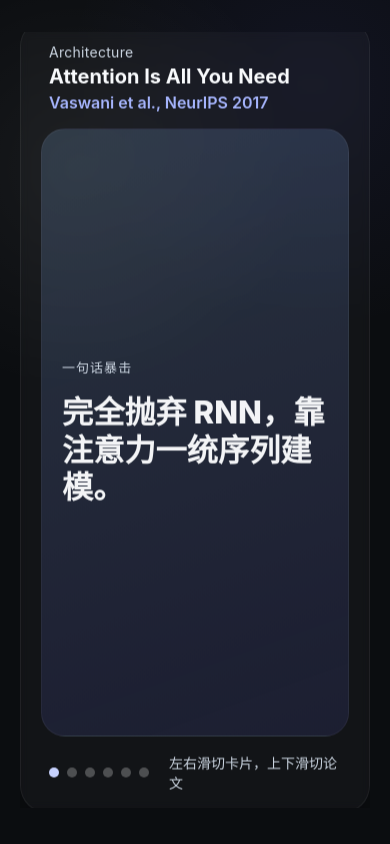
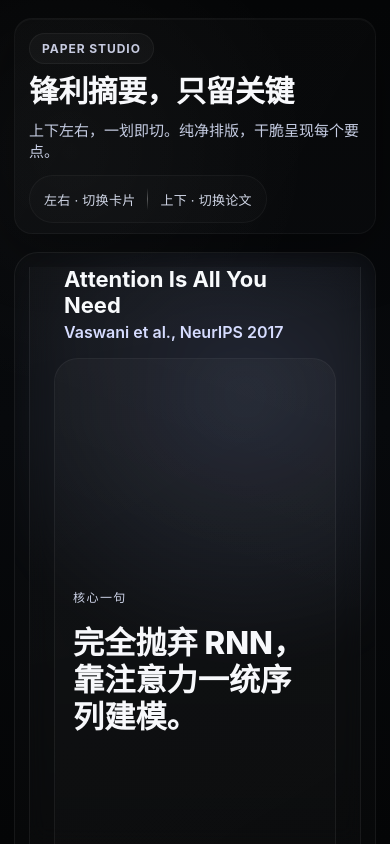
Before and after one commit to cklxx/paper, a React (Vite) app: page / in a window 390 px wide. Built offline with nearby package versions, Linux system fonts and the light colour scheme.

Commit message:
Refine monochrome palette

```diff
--- a/src/App.tsx
+++ b/src/App.tsx
@@ -225,6 +225,22 @@ export default function App() {
 
   return (
     <main className="app">
+      <div className="shell">
+        <header className="hero">
+          <div className="hero-text">
+            <p className="badge">Paper Studio</p>
+            <h1 className="hero-title">锋利摘要，只留关键</h1>
+            <p className="hero-body">上下左右，一划即切。纯净排版，干脆呈现每个要点。</p>
+          </div>
+          <div className="hero-rail">
+            <p className="rail-label">左右 · 切换卡片</p>
+            <div className="rail-divider" />
+            <p className="rail-label">上下 · 切换论文</p>
+          </div>
+        </header>
+
+        <section className="reader">
+          <div className="reader-glow" aria-hidden="true" />
           <div className="feed" ref={emblaRef} aria-label="Paper vertical feed">
             <div className="feed-track">
               {rankedPapers.map((paperItem, index) => {
@@ -269,13 +285,17 @@ export default function App() {
                               {paperItem.source.title}
                             </a>
                           </div>
+                          <div className="paper-chip">精选</div>
                         </div>
 
                         <CardView card={cardForSlide} />
 
                         <div className="card-controls">
-                      <ProgressDots total={paperItem.cards.length} activeIndex={isActive ? cardIndex : 0} />
-                      <p className="control-hint">左右滑切卡片，上下滑切论文</p>
+                          <ProgressDots
+                            total={paperItem.cards.length}
+                            activeIndex={isActive ? cardIndex : 0}
+                          />
+                          <p className="control-hint">轻扫切卡，滑动换篇，保持锋利专注。</p>
                         </div>
                       </div>
                     </div>
@@ -284,6 +304,8 @@ export default function App() {
               })}
             </div>
           </div>
+        </section>
+      </div>
     </main>
   );
 }
--- a/src/components/CardView.tsx
+++ b/src/components/CardView.tsx
@@ -17,7 +17,7 @@ export function CardView({ card }: CardViewProps) {
   if (card.type === "hook") {
     return (
       <section className={cardClassNames[card.type]} aria-label="Hook card">
-        <p className="eyebrow">一句话暴击</p>
+        <p className="eyebrow">核心一句</p>
         <h1>{card.text}</h1>
       </section>
     );
@@ -26,7 +26,7 @@ export function CardView({ card }: CardViewProps) {
   if (card.type === "intuition") {
     return (
       <section className={cardClassNames[card.type]} aria-label="Intuition card">
-        <p className="eyebrow">反直觉点</p>
+        <p className="eyebrow">关键反直觉</p>
         <p className="body-lg">{card.text}</p>
       </section>
     );
@@ -35,7 +35,7 @@ export function CardView({ card }: CardViewProps) {
   if (card.type === "method") {
     return (
       <section className={cardClassNames[card.type]} aria-label="Method card">
-        <p className="eyebrow">他们真正做的事</p>
+        <p className="eyebrow">关键步骤</p>
         <ol>
           {card.steps.map((step) => (
             <li key={step}>{step}</li>
@@ -48,7 +48,7 @@ export function CardView({ card }: CardViewProps) {
   if (card.type === "tradeoff") {
     return (
       <section className={cardClassNames[card.type]} aria-label="Tradeoff card">
-        <p className="eyebrow">结果 & 代价</p>
+        <p className="eyebrow">结果 / 代价</p>
         <div className="pill good">✅ {card.good}</div>
         <div className="pill bad">⚠️ {card.bad}</div>
       </section>
@@ -58,7 +58,7 @@ export function CardView({ card }: CardViewProps) {
   if (card.type === "source") {
     return (
       <section className={cardClassNames[card.type]} aria-label="Source card">
-        <p className="eyebrow">滑到最后，直达原文</p>
+        <p className="eyebrow">原文入口</p>
         <h1>{card.title}</h1>
         <a className="paper-source" href={card.url} target="_blank" rel="noreferrer">
           打开文章地址
@@ -69,7 +69,7 @@ export function CardView({ card }: CardViewProps) {
 
   return (
     <section className={cardClassNames[card.type]} aria-label="Who card">
-      <p className="eyebrow">你要不要在意</p>
+      <p className="eyebrow">适用人群</p>
       <div className="who-row">
         <div className="pill good">✔ {card.do}</div>
         <div className="pill bad">✘ {card.skip}</div>
--- a/src/styles.css
+++ b/src/styles.css
@@ -1,8 +1,8 @@
 :root {
   color-scheme: dark;
-  font-family: "Inter", "SF Pro Display", system-ui, -apple-system, sans-serif;
-  background: #0b0d10;
-  color: #f3f4f6;
+  font-family: "Inter", "SF Pro Display", "Helvetica Neue", system-ui, -apple-system, sans-serif;
+  background: #05070d;
+  color: #f7f8fb;
 }
 
 * {
@@ -18,9 +18,8 @@ body {
   margin: 0;
   overflow: hidden;
   overscroll-behavior: none;
-  background: radial-gradient(circle at 20% 20%, rgba(255, 255, 255, 0.05), transparent 30%),
-    radial-gradient(circle at 80% 10%, rgba(99, 102, 241, 0.08), transparent 30%),
-    #0b0d10;
+  background: radial-gradient(circle at 18% 18%, rgba(255, 255, 255, 0.03), transparent 32%),
+    linear-gradient(180deg, #050607 0%, #07090c 50%, #040506 100%);
 }
 
 #root {
@@ -30,7 +29,7 @@ body {
 .app {
   height: 100vh;
   overflow: hidden;
-  padding: 24px 20px 28px;
+  padding: 32px 26px 36px;
   display: grid;
   place-items: center;
 }
@@ -54,6 +53,100 @@ body {
   }
 }
 
+.shell {
+  width: min(1080px, 100%);
+  display: grid;
+  gap: 20px;
+}
+
+.hero {
+  display: flex;
+  justify-content: space-between;
+  align-items: flex-end;
+  gap: 14px;
+  padding: 16px 16px 10px;
+  border-radius: 18px;
+  background: linear-gradient(120deg, rgba(255, 255, 255, 0.02), rgba(255, 255, 255, 0.01));
+  border: 1px solid rgba(255, 255, 255, 0.04);
+  box-shadow:
+    0 14px 60px rgba(0, 0, 0, 0.35),
+    inset 0 1px 0 rgba(255, 255, 255, 0.03);
+}
+
+.hero-text {
+  display: grid;
+  gap: 10px;
+}
+
+.badge {
+  width: fit-content;
+  padding: 7px 12px;
+  border-radius: 999px;
+  border: 1px solid rgba(255, 255, 255, 0.05);
+  background: rgba(255, 255, 255, 0.03);
+  letter-spacing: 0.08em;
+  text-transform: uppercase;
+  font-weight: 700;
+  font-size: 12px;
+  margin: 0;
+  color: #c7cbe0;
+}
+
+.hero-title {
+  margin: 0;
+  font-size: clamp(30px, 4vw, 42px);
+  letter-spacing: -0.02em;
+  font-weight: 800;
+}
+
+.hero-body {
+  margin: 0;
+  color: #c6cde3;
+  font-size: 15px;
+  max-width: 540px;
+}
+
+.hero-rail {
+  display: inline-flex;
+  align-items: center;
+  gap: 12px;
+  padding: 12px 14px;
+  border-radius: 999px;
+  background: rgba(255, 255, 255, 0.015);
+  border: 1px solid rgba(255, 255, 255, 0.04);
+  color: #d0d6e6;
+}
+
+.rail-label {
+  margin: 0;
+  font-size: 13px;
+  letter-spacing: 0.02em;
+}
+
+.rail-divider {
+  width: 1px;
+  height: 22px;
+  background: linear-gradient(to bottom, transparent, rgba(255, 255, 255, 0.3), transparent);
+}
+
+.reader {
+  position: relative;
+  padding: 14px;
+  border-radius: 24px;
+  border: 1px solid rgba(255, 255, 255, 0.06);
+  background: rgba(255, 255, 255, 0.015);
+  overflow: hidden;
+}
+
+.reader-glow {
+  position: absolute;
+  inset: 0;
+  background: radial-gradient(circle at 64% 18%, rgba(160, 181, 255, 0.14), transparent 42%);
+  filter: blur(18px);
+  pointer-events: none;
+  z-index: 0;
+}
+
 .paper-meta {
   display: grid;
   gap: 4px;
@@ -61,19 +154,20 @@ body {
 
 .paper-topic {
   margin: 0;
-  font-size: 14px;
-  color: #cbd5e1;
-  letter-spacing: 0.02em;
+  font-size: 13px;
+  color: #c1c7df;
+  letter-spacing: 0.06em;
+  text-transform: uppercase;
 }
 
 .paper-title {
   margin: 0;
-  font-size: clamp(20px, 4vw, 26px);
+  font-size: clamp(22px, 4vw, 30px);
   color: #f8fafc;
 }
 
 .paper-source {
-  color: #a5b4fc;
+  color: #d6dcff;
   text-decoration: none;
   font-weight: 600;
   transition: color 160ms ease;
@@ -81,11 +175,20 @@ body {
 
 .paper-source:hover {
   text-decoration: underline;
-  color: #c7d2fe;
+  color: #f3f4ff;
+}
+
+.paper-chip {
+  padding: 8px 12px;
+  border-radius: 10px;
+  border: 1px solid rgba(255, 255, 255, 0.08);
+  background: rgba(255, 255, 255, 0.03);
+  font-weight: 700;
+  color: #e3e7f7;
 }
 
 .feed {
-  width: min(960px, 100%);
+  width: min(980px, 100%);
   height: 100%;
   overflow: hidden;
   display: flex;
@@ -93,8 +196,9 @@ body {
   align-items: stretch;
   justify-content: center;
   position: relative;
-  padding: 10px 4px 18px;
+  padding: 16px 8px 22px;
   scrollbar-width: none;
+  z-index: 1;
 }
 
 .feed::-webkit-scrollbar {
@@ -106,20 +210,20 @@ body {
   flex-direction: column;
   height: 100%;
   width: 100%;
-  gap: 16px;
+  gap: 18px;
 }
 
 .feed-slide {
   flex: 0 0 90%;
   display: grid;
   place-items: center;
-  padding: 6px 0;
+  padding: 8px 0;
   transition: transform 200ms ease, opacity 200ms ease;
 }
 
 .card-stack {
   display: grid;
-  gap: 16px;
+  gap: 18px;
   position: relative;
   width: 100%;
 }
@@ -130,75 +234,49 @@ body {
   align-items: center;
   justify-content: center;
   gap: 16px;
-  border-radius: 28px;
-  padding: 20px;
-  background: rgba(255, 255, 255, 0.03);
+  border-radius: 30px;
+  padding: 24px;
+  background: linear-gradient(170deg, rgba(255, 255, 255, 0.025), rgba(255, 255, 255, 0.01));
   border: 1px solid rgba(255, 255, 255, 0.06);
-  box-shadow: 0 30px 80px rgba(0, 0, 0, 0.35);
+  box-shadow:
+    0 32px 90px rgba(0, 0, 0, 0.4),
+    inset 0 1px 0 rgba(255, 255, 255, 0.05);
   touch-action: pan-y pinch-zoom;
   transition: transform 200ms ease, box-shadow 200ms ease;
   will-change: transform;
   z-index: 1;
-  backdrop-filter: blur(4px);
+  backdrop-filter: blur(10px);
 }
 
 .card {
   width: min(720px, 100%);
   min-height: 68vh;
-  padding: 24px 28px;
+  padding: 26px 30px;
   border-radius: 24px;
-  border: 1px solid rgba(255, 255, 255, 0.05);
+  border: 1px solid rgba(255, 255, 255, 0.06);
   display: grid;
-  gap: 16px;
+  gap: 18px;
   align-content: center;
   line-height: 1.6;
-}
-
-.card-hook {
-  background: linear-gradient(160deg, rgba(147, 197, 253, 0.18), rgba(99, 102, 241, 0.12));
-}
-
-.card-intuition {
-  background: linear-gradient(160deg, rgba(249, 168, 212, 0.16), rgba(244, 114, 182, 0.1));
-}
-
-.card-method {
-  background: linear-gradient(160deg, rgba(52, 211, 153, 0.16), rgba(74, 222, 128, 0.1));
-}
-
-.card-tradeoff {
-  background: linear-gradient(160deg, rgba(94, 234, 212, 0.16), rgba(45, 212, 191, 0.1));
-}
-
-.card-who {
-  background: linear-gradient(160deg, rgba(248, 180, 80, 0.16), rgba(251, 191, 36, 0.1));
-}
-
-.card-source {
-  background: linear-gradient(160deg, rgba(125, 211, 252, 0.18), rgba(14, 165, 233, 0.12));
-}
-
-.peek-layer {
-  position: absolute;
-  inset: 0;
-  display: grid;
-  place-items: center;
-  pointer-events: none;
-  z-index: 0;
+  position: relative;
   overflow: hidden;
 }
 
-.peek-card {
-  width: min(660px, 92%);
-  padding: 18px 20px;
-  border-radius: 20px;
-  background: linear-gradient(145deg, rgba(165, 180, 252, 0.12), rgba(14, 165, 233, 0.1));
-  border: 1px solid rgba(255, 255, 255, 0.05);
-  box-shadow: 0 24px 60px rgba(0, 0, 0, 0.25);
-  opacity: 0;
-  transform: translateY(24px) scale(0.96);
-  transition: transform 200ms ease, opacity 200ms ease;
-  will-change: transform, opacity;
+.card::after {
+  content: "";
+  position: absolute;
+  inset: 0;
+  background: linear-gradient(200deg, rgba(255, 255, 255, 0.02), transparent 36%);
+  pointer-events: none;
+}
+
+.card-hook,
+.card-intuition,
+.card-method,
+.card-tradeoff,
+.card-who,
+.card-source {
+  background: linear-gradient(150deg, rgba(255, 255, 255, 0.02), rgba(255, 255, 255, 0.01));
 }
 
 .card-topbar {
@@ -206,22 +284,22 @@ body {
   justify-content: space-between;
   align-items: center;
   gap: 12px;
-  padding: 4px 8px 0;
+  padding: 8px 10px 0;
   width: 100%;
 }
 
 .eyebrow {
-  letter-spacing: 0.08em;
+  letter-spacing: 0.12em;
   text-transform: uppercase;
-  font-size: 13px;
-  color: #cbd5e1;
+  font-size: 12px;
+  color: #cfd5ea;
   margin: 0;
 }
 
 h1 {
   margin: 0;
-  font-size: clamp(32px, 5vw, 44px);
-  line-height: 1.2;
+  font-size: clamp(34px, 5vw, 48px);
+  line-height: 1.18;
   font-weight: 800;
 }
 
@@ -235,7 +313,7 @@ ol {
   margin: 0;
   padding-left: 20px;
   display: grid;
-  gap: 10px;
+  gap: 12px;
   font-size: 20px;
 }
 
@@ -247,15 +325,15 @@ ol {
   border-radius: 14px;
   font-weight: 700;
   width: fit-content;
-  color: #0b0d10;
+  color: #0b0f17;
 }
 
 .pill.good {
-  background: #a5f3fc;
+  background: rgba(255, 255, 255, 0.16);
 }
 
 .pill.bad {
-  background: #fecdd3;
+  background: rgba(255, 255, 255, 0.1);
 }
 
 .who-row {
@@ -269,12 +347,15 @@ ol {
   align-items: center;
   gap: 12px;
   justify-content: space-between;
+  border-top: 1px solid rgba(255, 255, 255, 0.06);
+  padding-top: 12px;
 }
 
 .control-hint {
   margin: 0;
-  color: #cbd5e1;
-  font-size: 14px;
+  color: #aeb7d3;
+  font-size: 13px;
+  letter-spacing: 0.01em;
 }
 
 .progress-dots {
@@ -282,29 +363,46 @@ ol {
   justify-content: center;
   gap: 8px;
   padding: 4px 8px;
+  border-radius: 999px;
+  background: rgba(255, 255, 255, 0.04);
+  border: 1px solid rgba(255, 255, 255, 0.08);
 }
 
 .dot {
-  width: 10px;
-  height: 10px;
+  width: 9px;
+  height: 9px;
   border-radius: 50%;
-  background: rgba(255, 255, 255, 0.25);
+  background: rgba(255, 255, 255, 0.18);
 }
 
 .dot.active {
-  background: #c7d2fe;
+  background: #ffffff;
 }
 
 
 @media (max-width: 640px) {
+  .app {
+    padding: 18px 14px 22px;
+  }
+
+  .shell {
+    gap: 18px;
+  }
+
+  .hero {
+    flex-direction: column;
+    align-items: flex-start;
+    padding: 14px 14px 10px;
+  }
+
   .card {
     min-height: 72vh;
-    padding: 20px;
+    padding: 20px 18px;
   }
 
   .feed {
-    padding: 6px 0 14px;
-    height: 92vh;
+    padding: 4px 0 10px;
+    height: 88vh;
   }
 
   .feed-slide {
@@ -320,6 +418,10 @@ ol {
     font-size: 18px;
   }
 
+  .paper-chip {
+    display: none;
+  }
+
   .card-topbar {
     align-items: flex-start;
   }
```
Lines whose indentation alone changed are shown as unchanged.
